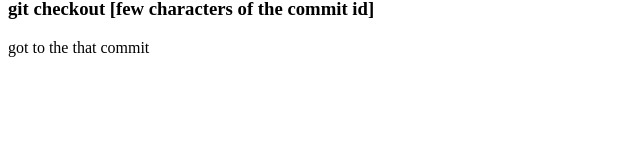
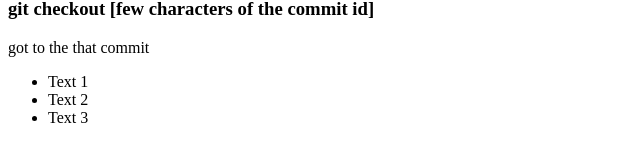
Before and after one commit to MdShohanurRahman/git-tutorial, a plain HTML site: page index.html in a window 1280 px wide. Shown: the part 236-398 px from the top of the page, without its empty margins (0-640 px from the left). Drawn offline with Linux system fonts and the light colour scheme.

Commit message:
Added list-items

```diff
--- a/index.html
+++ b/index.html
@@ -17,5 +17,11 @@
     <p>Show the commit list</p>
     <h3>git checkout [few characters of the commit id]</h3>
     <p>got to the that commit</p>
+
+    <ul class="list-unstyled">
+      <li>Text 1</li>
+      <li>Text 2</li>
+      <li>Text 3</li>
+    </ul>
   </body>
 </html>
```
